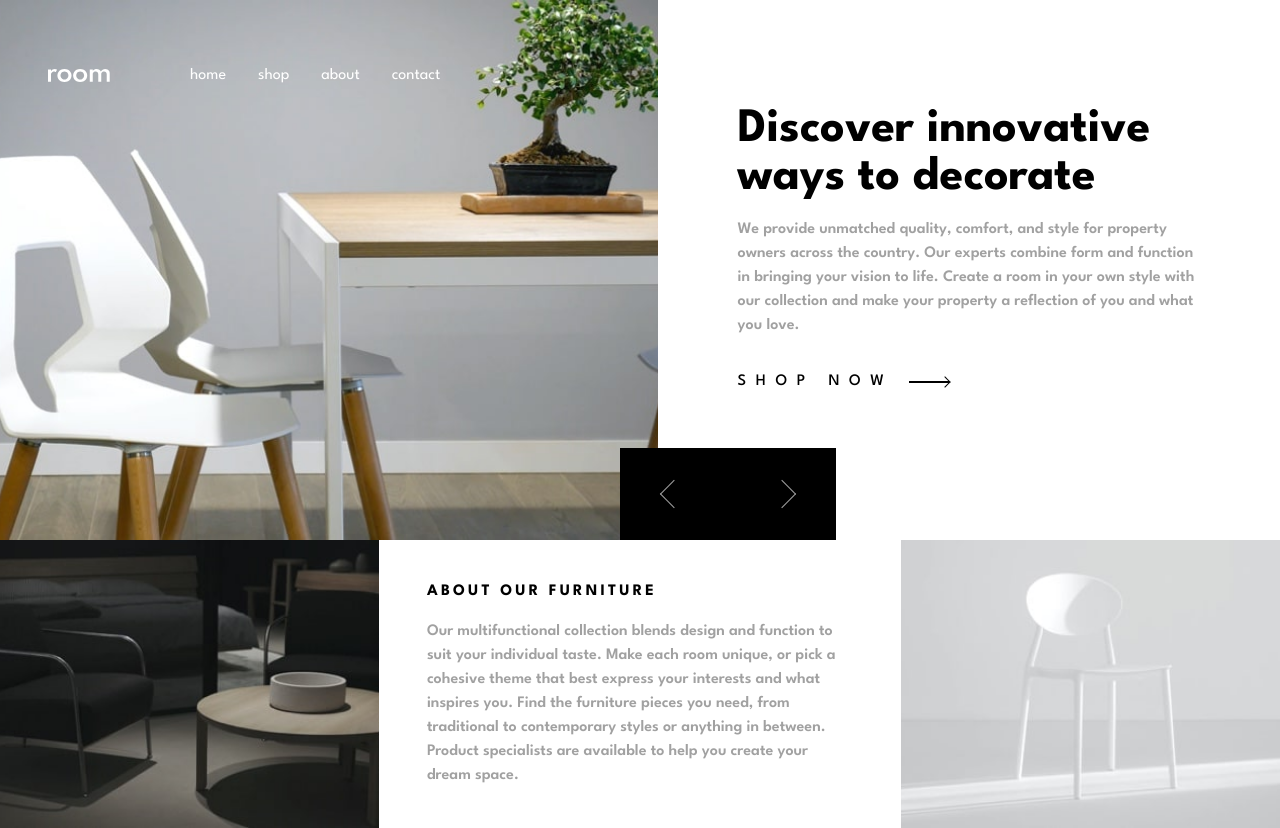
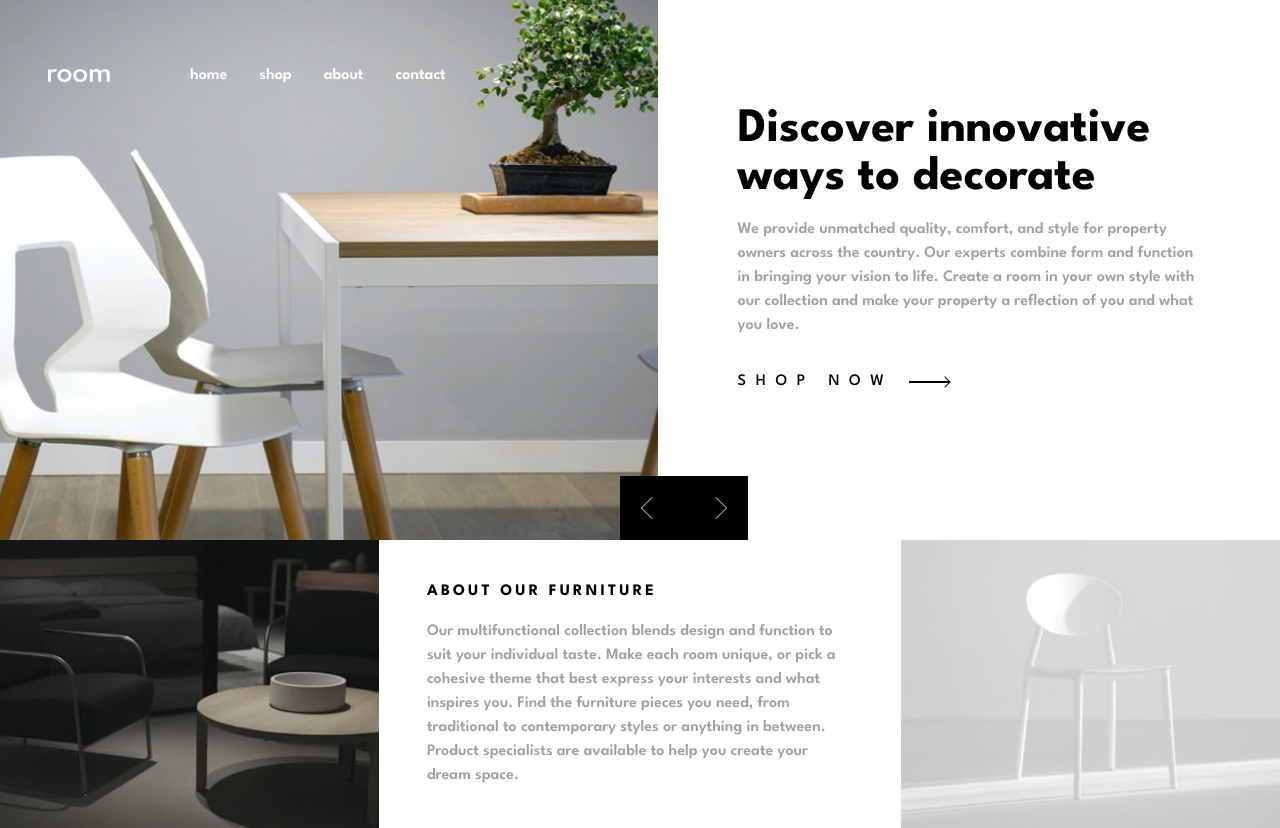
Before and after one commit to nazeeha-kb/room-homepage-master, a website: page index.html in a window 1280 px wide. Drawn offline with nearby package versions, Linux system fonts and the light colour scheme; files that its build step writes are made by us from their sources.

Commit message:
carousel navigation size change, navigation hover underline

```diff
--- a/index.html
+++ b/index.html
@@ -26,13 +26,29 @@
         id="menu-icon"></i></button>
     <a href="/"><img src="images/logo.svg" alt="Website logo" class="object-contain block"></a>
     <nav
-      class="md:static absolute md:bg-transparent md:font-normal md:text-white bg-white z-20 md:pl-20 md:translate-y-0 -translate-y-50 transition-transform duration-500 top-0 md:right- left-0 md:w-fit w-screen py-8 pr-5 flex md:justify-start justify-end font-bold"
+      class="md:static absolute md:bg-transparent md:font-semibold md:text-white bg-white z-20 md:pl-20 md:translate-y-0 -translate-y-50 transition-transform duration-500 top-0 md:right- left-0 md:w-fit w-screen py-8 pr-5 flex md:justify-start justify-end font-bold"
       id="menu">
       <ul class="nav flex self-end lowercase md:w-[18vw] sm:w-[40vw] w-[65vw] justify-between md:gap-8 gap-6">
-        <li class="nav__item"><a href="#">Home</a></li>
-        <li class="nav__item"><a href="#">Shop</a></li>
-        <li class="nav__item"><a href="#">About</a></li>
-        <li class="nav__item"><a href="#">Contact</a></li>
+        <li class="nav__item group"><a href="#">
+            <span class="relative">Home
+              <span class="cust-underline"></span></a>
+          </span>
+        </li>
+        <li class="nav__item group"><a href="#">
+            <span class="relative">Shop
+              <span class="cust-underline"></span></a>
+          </span>
+        </li>
+        <li class="nav__item group"><a href="#">
+            <span class="relative">About
+              <span class="cust-underline"></span></a>
+          </span>
+        </li>
+        <li class="nav__item group"><a href="#">
+            <span class="relative">Contact
+              <span class="cust-underline"></span></a>
+          </span>
+        </li>
       </ul>
     </nav>
   </header>
@@ -42,15 +58,15 @@
       data-carousel="">
       <!-- carousel navigation -->
       <div
-        class="w-fit flex items-center absolute translate-y-74.5 md:translate-y-120.5 md:-translate-x-86 lg:-translate-x-99 lg:translate-y-109.5 xl:-translate-x-111 xl:translate-y-112 right-0 z-10"
+        class="w-fit flex items-center absolute translate-y-78.5 md:translate-y-124.5 md:-translate-x-86 lg:-translate-x-99 lg:translate-y-109.5 xl:-translate-x-133 xl:translate-y-119 right-0 z-10"
         aria-label="carousel navigation">
         <button data-carousel-button="previous" aria-label="previous"
-          class="bg-black carousel-btn transition-colors duration-200 hover:bg-cust-grey-800 lg:py-6 md:px-8 md:py-8 xl:px-11 xl:py-9 px-6 py-6">
-          <div class="border-cust-grey-500 border-b-[1.6px] border-l-[1.6px] xl:size-5 size-3.5 rotate-45"></div>
+          class="bg-black carousel-btn transition-colors duration-200 hover:bg-cust-grey-800 px-6 py-6">
+          <div class="border-cust-grey-500 border-b-[1.6px] border-l-[1.6px] xl:size-4 size-3.5 rotate-45"></div>
         </button>
         <button data-carousel-button="next" aria-label="next"
-          class="bg-black carousel-btn transition-colors duration-200 hover:bg-cust-grey-800 lg:py-6 md:px-8 md:py-8 xl:px-11 xl:py-9 px-6 py-6">
-          <div class="border-cust-grey-500 border-t-[1.6px] border-r-[1.6px] xl:size-5 size-3.5 rotate-45"></div>
+          class="bg-black carousel-btn transition-colors duration-200 hover:bg-cust-grey-800 px-6 py-6">
+          <div class="border-cust-grey-500 border-t-[1.6px] border-r-[1.6px] xl:size-4 size-3.5 rotate-45"></div>
         </button>
       </div>
       <ul class="h-full relative" data-slides id="carousel-slides">
--- a/src/input.css
+++ b/src/input.css
@@ -59,6 +59,12 @@
     .content button:hover {
         @apply text-cust-grey-500 transition-colors duration-150
     }
+
+    /* Nav item underline */
+
+    .cust-underline {
+        @apply bg-white w-full h-[1.5px] absolute -bottom-2 left-0 scale-x-0 origin-center group-hover:scale-x-100 transition-transform duration-300 ease-out;
+    }
 }
 
 .slide[data-active] {
```
